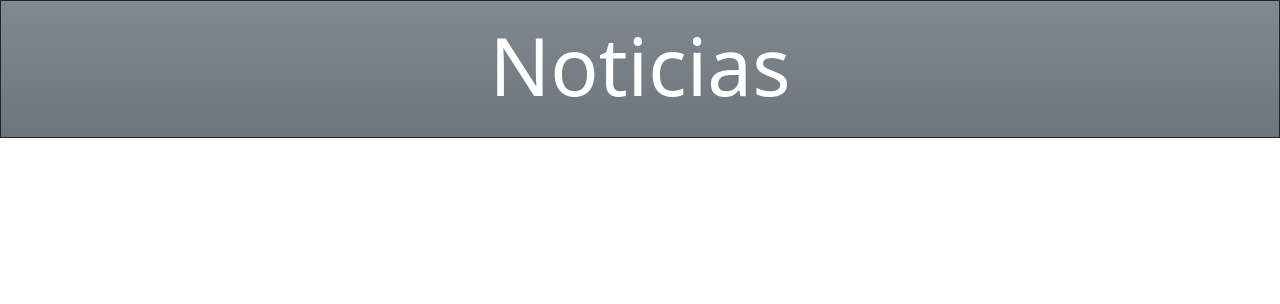
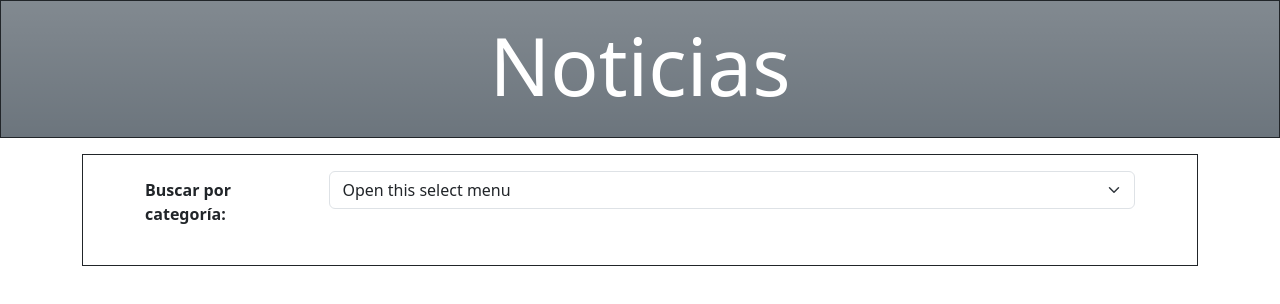
Before and after one commit to julianDev94/tp-react-ejercicio11, a React (Vite) app: page / in a window 1280 px wide. Shown: the top 304 px of the page. Built offline with nearby package versions, Linux system fonts and the light colour scheme.

Commit message:
agrego maquetado Formulario

```diff
--- a/src/App.jsx
+++ b/src/App.jsx
@@ -1,6 +1,8 @@
 import 'bootstrap/dist/css/bootstrap.min.css'
 import './App.css'
 import Titulo from './components/Titulo'
+import { Container } from 'react-bootstrap'
+import Formulario from './components/Formulario'
 
 function App() {
 
@@ -8,7 +10,9 @@ function App() {
   return (
     <>
       <Titulo />
-
+      <Container>
+        <Formulario />
+      </Container>
     </>
   )
 }
--- /dev/null
+++ b/src/components/Formulario.jsx
@@ -0,0 +1,23 @@
+import { Form, Col, Row } from "react-bootstrap";
+
+const Formulario = () => {
+  return (
+    <section className="border border-dark p-3">
+      <Form.Group as={Row} className="mb-3 d-flex justify-content-center">
+        <Form.Label column sm="2" className="fw-bold">
+          Buscar por categoría:
+        </Form.Label>
+        <Col sm="9">
+          <Form.Select aria-label="Default select example">
+            <option>Open this select menu</option>
+            <option value="1">One</option>
+            <option value="2">Two</option>
+            <option value="3">Three</option>
+          </Form.Select>
+        </Col>
+      </Form.Group>
+    </section>
+  );
+};
+
+export default Formulario;
```
